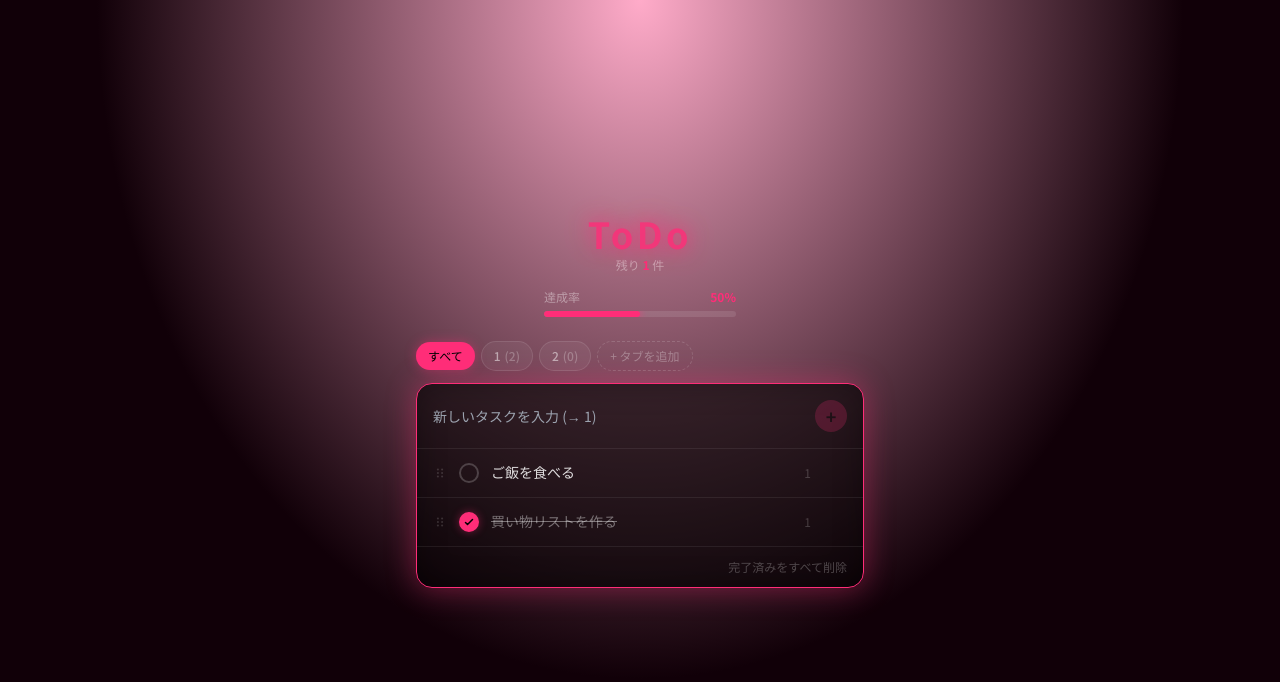
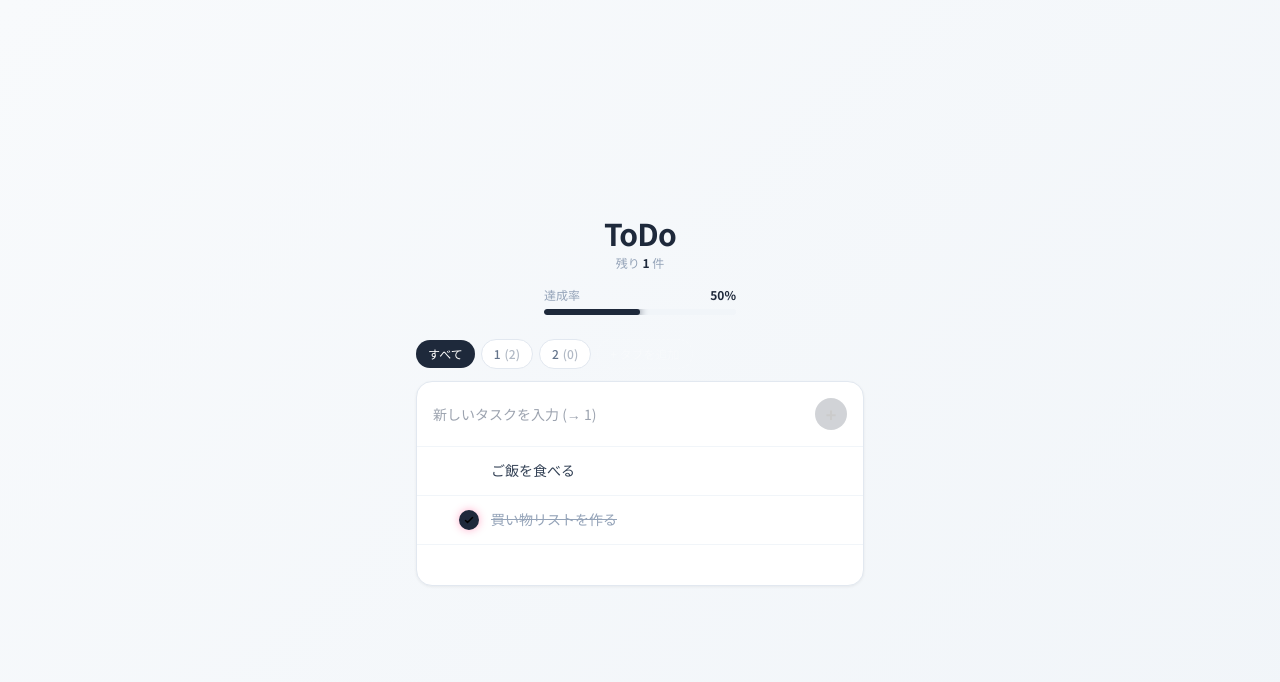
Before and after one commit to ginbee6/todo-app, a Next.js app: page / in a window 1280 px wide. Shown: the top 682 px of the page. Built offline with nearby package versions, Linux system fonts and the light colour scheme.

Commit message:
fix: デフォルトをシンプルデザインに変更・ネオンカラーにしてコマンド追加

```diff
--- a/app/page.tsx
+++ b/app/page.tsx
@@ -19,7 +19,7 @@ const NEONS = [
 
 export default function Home() {
   const [neonIdx, setNeonIdx] = useState(0);
-  const [isNeon, setIsNeon] = useState(true);
+  const [isNeon, setIsNeon] = useState(false);
   const neon = NEONS[neonIdx];
 
   const [tabs, setTabs] = useState<string[]>(() => {
@@ -81,6 +81,7 @@ export default function Home() {
     if (!trimmed) return;
     if (trimmed === "タイマー起動") { startTimer(); setInput(""); return; }
     if (trimmed === "タイマー終了") { stopTimer(); setInput(""); return; }
+    if (trimmed === "ネオンカラーにして") { setIsNeon(true); setInput(""); return; }
     if (trimmed === "カラー変更") { setIsNeon(true); setNeonIdx((i) => (i + 1) % NEONS.length); setInput(""); return; }
     if (trimmed === "ネオンカラーやめる") { setIsNeon(false); setInput(""); return; }
     setTodos((prev) => [...prev, { id: Date.now(), text: trimmed, completed: false, tab: activeTab === "すべて" ? (tabs[0] ?? "1") : activeTab }]);
```
